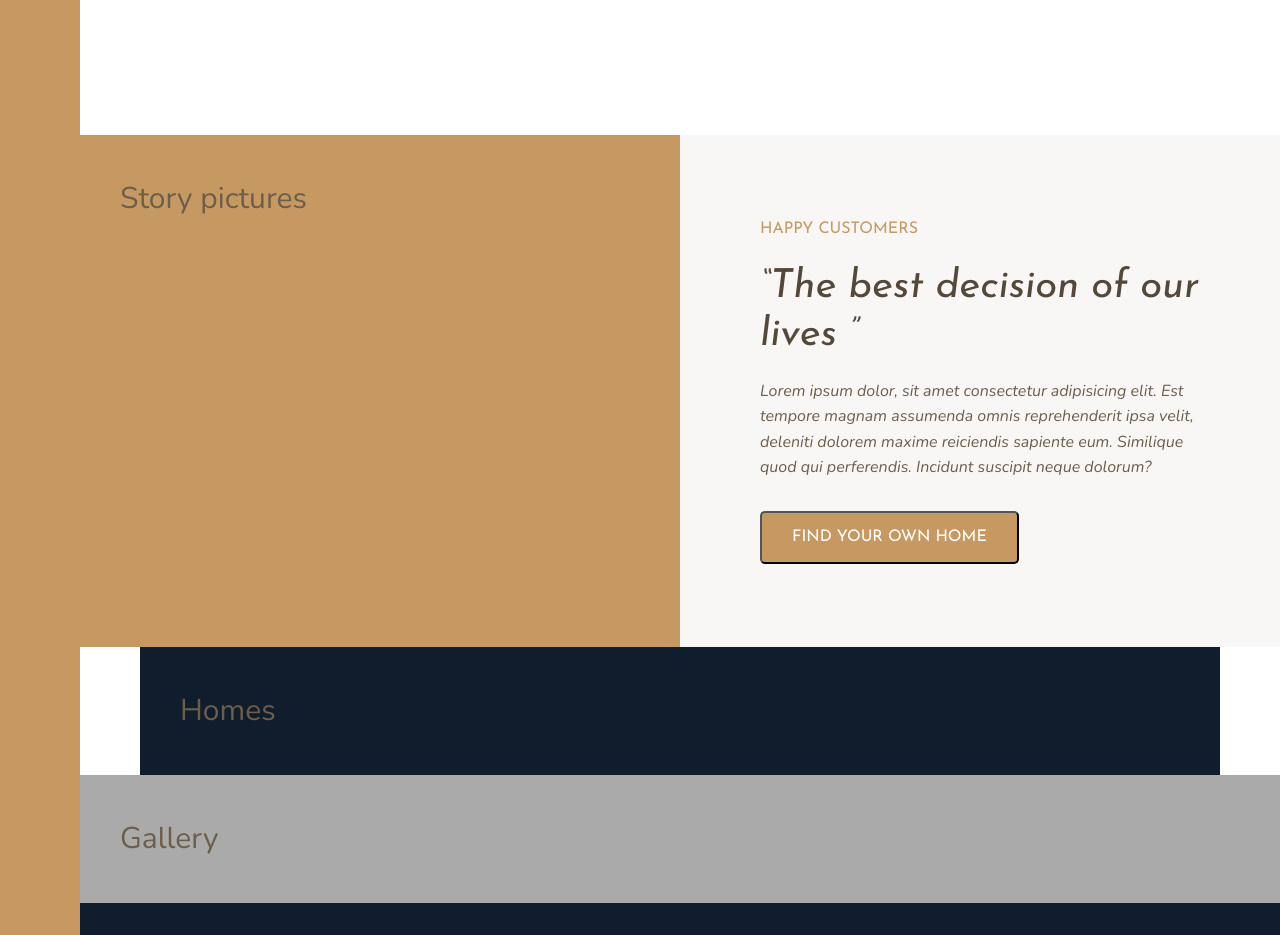
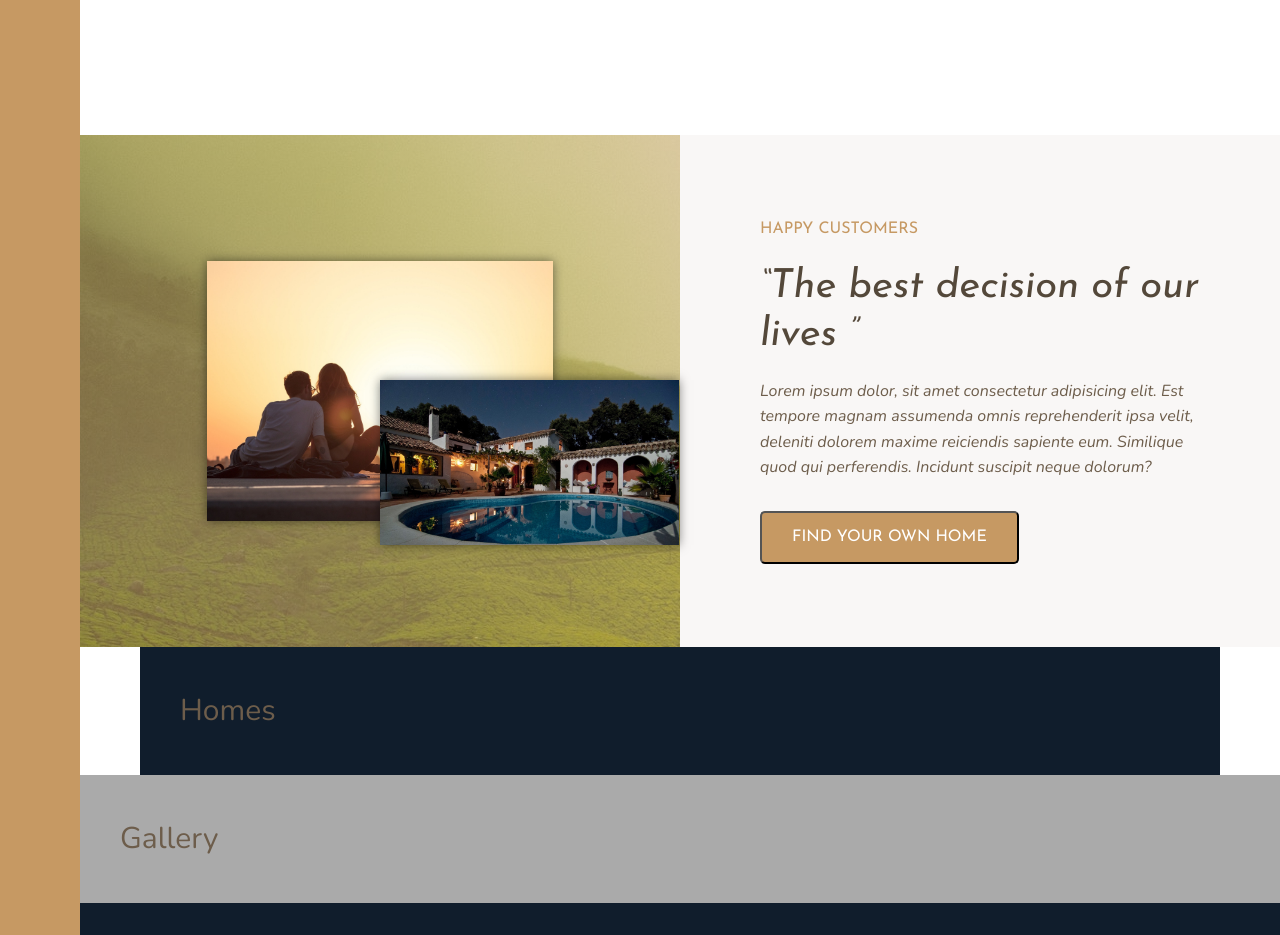
Before and after one commit to nimatrazmjo/css-grid, a website: page index.html in a window 1280 px wide. Shown: the part 1400-2335 px from the top of the page. Drawn offline with nearby package versions, Linux system fonts and the light colour scheme.

Commit message:
add picture overlay

```diff
--- a/index.html
+++ b/index.html
@@ -72,7 +72,8 @@
         </div>
     </section>
     <div class="story__pictures">
-        Story pictures
+        <img src="img/story-1.jpeg" alt="Couple with new house" class="story__img--1">
+        <img src="img/story-2.jpeg" alt="New house" class="story__img--2">
     </div>
     <div class="story__content">
         <h3 class="heading-3 mb-sm">Happy Customers</h3>
--- a/sass/_story.scss
+++ b/sass/_story.scss
@@ -2,7 +2,27 @@
 
   &__pictures {
     background-color: $color-primary;
+    background-image: linear-gradient(rgba($color-primary, .5),rgba($color-primary, .5),), url(../img/back.jpg);
     grid-column: full-start / col-end 4;
+    display: grid;
+    grid-template-columns: repeat(6, 1fr);
+    grid-template-rows: repeat(6, 1fr);
+    align-items: center;
+
+  }
+
+  &__img--1 {
+    width: 100%;
+    grid-row: 2/6;
+    grid-column: 2/6;
+    box-shadow: 0 0 10px rgba(0,0,0,0.5);
+  }
+  &__img--2 {
+    width: 115%;
+    grid-row: 4/6;
+    grid-column: 4/7;
+    z-index: 30;
+    box-shadow: 0 0 10px rgba(0,0,0,0.5);
   }
 
   &__content {
```
Also changed, not shown: css/style.css.
